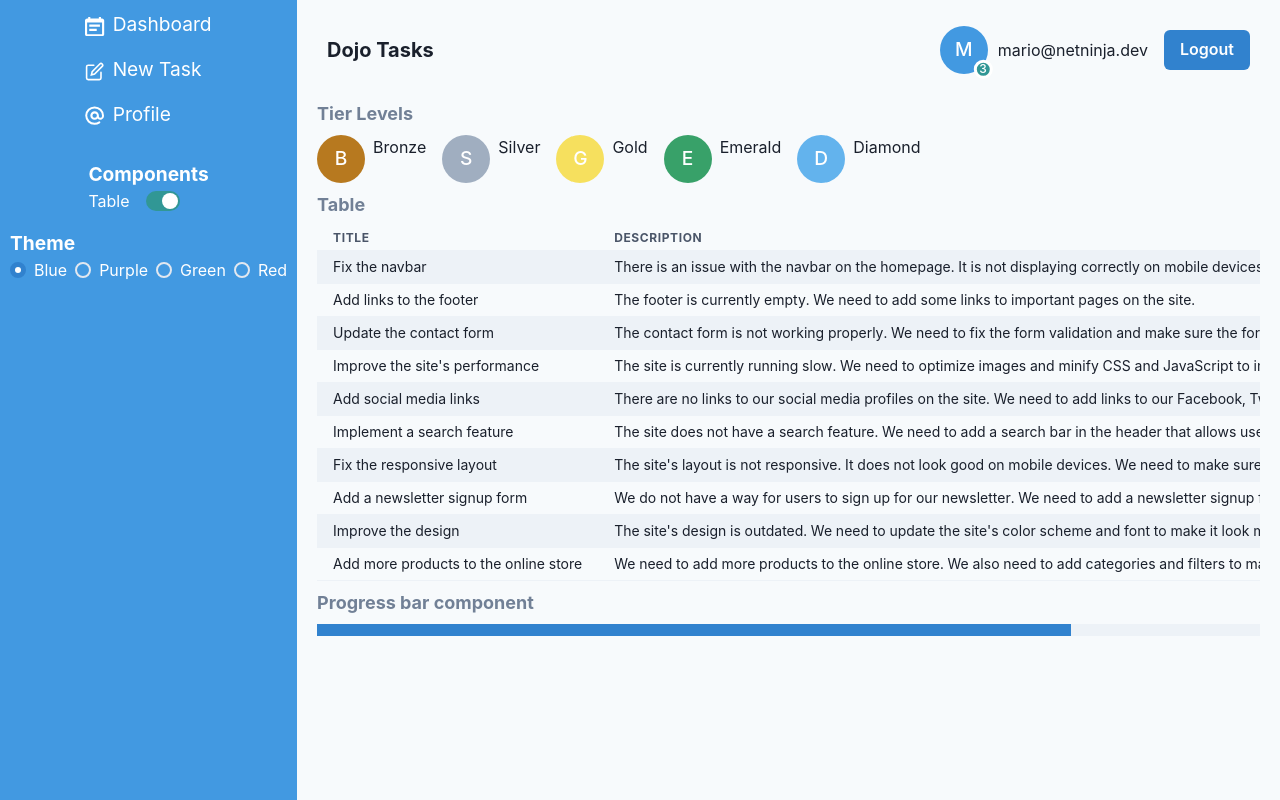
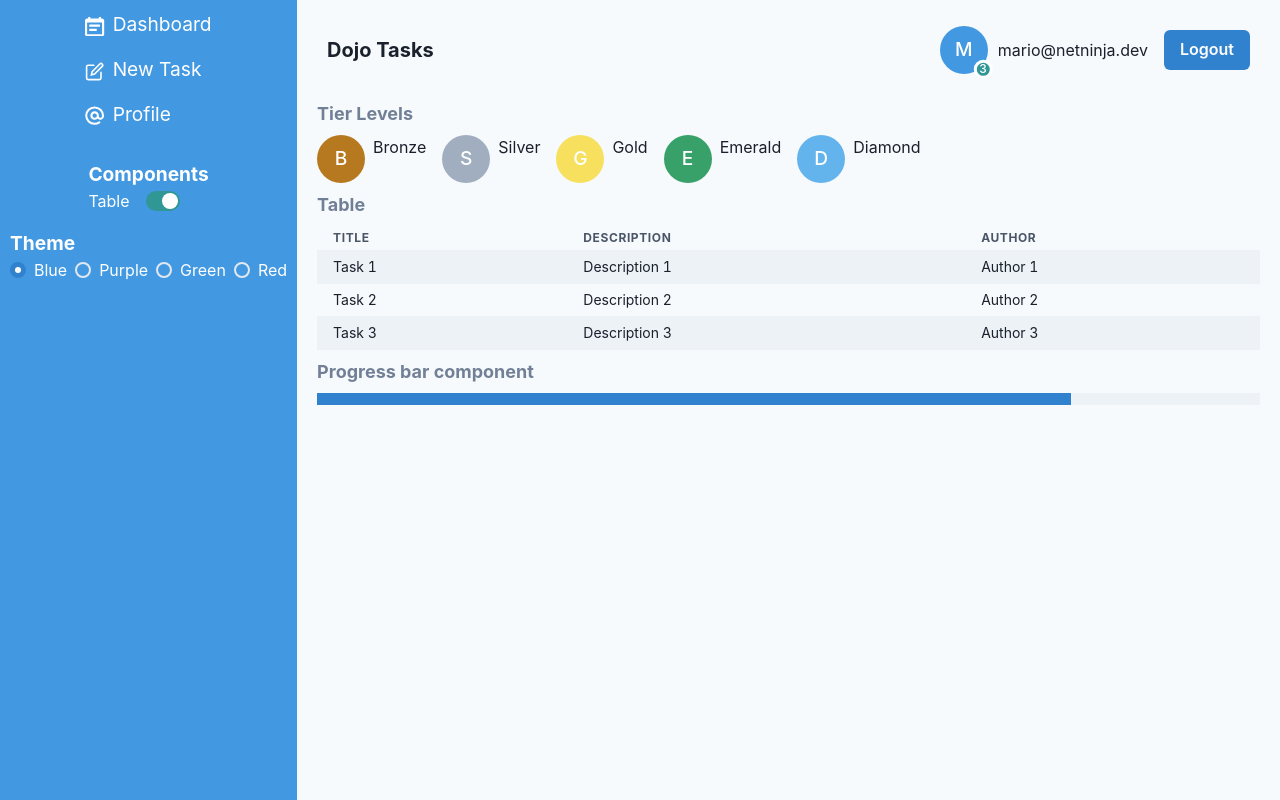
Before and after one commit to brittbrink/prototypes-loyyo, a React (Vite) app in the folder Components-prototype/: page / in a window 1280 px wide. Built offline with nearby package versions, Linux system fonts and the light colour scheme; data requests are answered from the project's data file.

Commit message:
Remove tasksLoader and update Table component to use static data

```diff
--- a/Components-prototype/src/App.jsx
+++ b/Components-prototype/src/App.jsx
@@ -10,13 +10,13 @@ import RootLayout from './layouts/RootLayout'
 import Dashboard from './pages/Dashboard'
 import Create from './pages/Create'
 import Profile from './pages/Profile'
-import { tasksLoader } from './components/Table'
+// import { tasksLoader } from './components/Table'
 
 // router and routes
 const router = createBrowserRouter(
   createRoutesFromElements(
     <Route path="/" element={<RootLayout />}>
-      <Route index element={<Dashboard />} loader={tasksLoader} />
+      <Route index element={<Dashboard />} />
       <Route path="create" element={<Create />} />
       <Route path="profile" element={<Profile />} />
     </Route>
--- a/Components-prototype/src/components/Table.jsx
+++ b/Components-prototype/src/components/Table.jsx
@@ -1,9 +1,9 @@
 import { Table, Text, TableContainer, Thead, Tr, Td, Th, Tbody } from "@chakra-ui/react"
-import { useLoaderData } from "react-router-dom"
+// import { useLoaderData } from "react-router-dom"
 import { useTableVisibility } from "../context/TableVisibilityContext"
 
 export default function TableComponent() {
-    const items = useLoaderData()
+    // const items = useLoaderData()
     const { showTable } = useTableVisibility()
 
     return (
@@ -27,13 +27,28 @@ export default function TableComponent() {
                             </Tr>
                         </Thead>
                         <Tbody>
-                            {items.map((item) => (
+                            {/* {items.map((item) => (
                                 <Tr key={item.id}>
                                     <Td>{item.title}</Td>
                                     <Td>{item.description}</Td>
                                     <Td>{item.author}</Td>
                                 </Tr>
-                            ))}
+                            ))} */}
+                            <Tr>
+                                <Td>Task 1</Td>
+                                <Td>Description 1</Td>
+                                <Td>Author 1</Td>
+                            </Tr>
+                            <Tr>
+                                <Td>Task 2</Td>
+                                <Td>Description 2</Td>
+                                <Td>Author 2</Td>
+                            </Tr>
+                            <Tr>
+                                <Td>Task 3</Td>
+                                <Td>Description 3</Td>
+                                <Td>Author 3</Td>
+                            </Tr>
                         </Tbody>
                     </Table>
                 </TableContainer>
@@ -43,7 +58,7 @@ export default function TableComponent() {
 
 }
 
-export const tasksLoader = async () => {
-    const res = await fetch('http://localhost:3000/tasks')
-    return res.json()
-}
+// export const tasksLoader = async () => {
+//     const res = await fetch('http://localhost:3000/tasks')
+//     return res.json()
+// }
```
